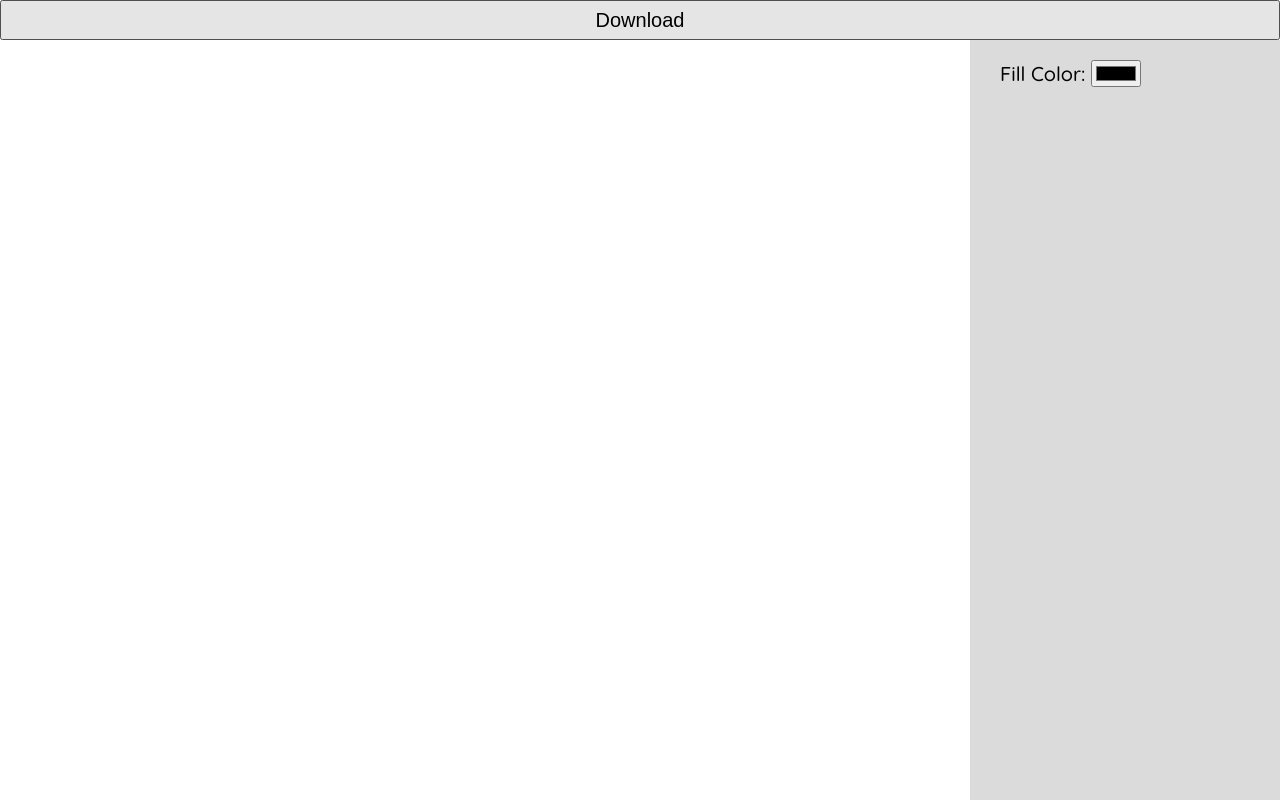
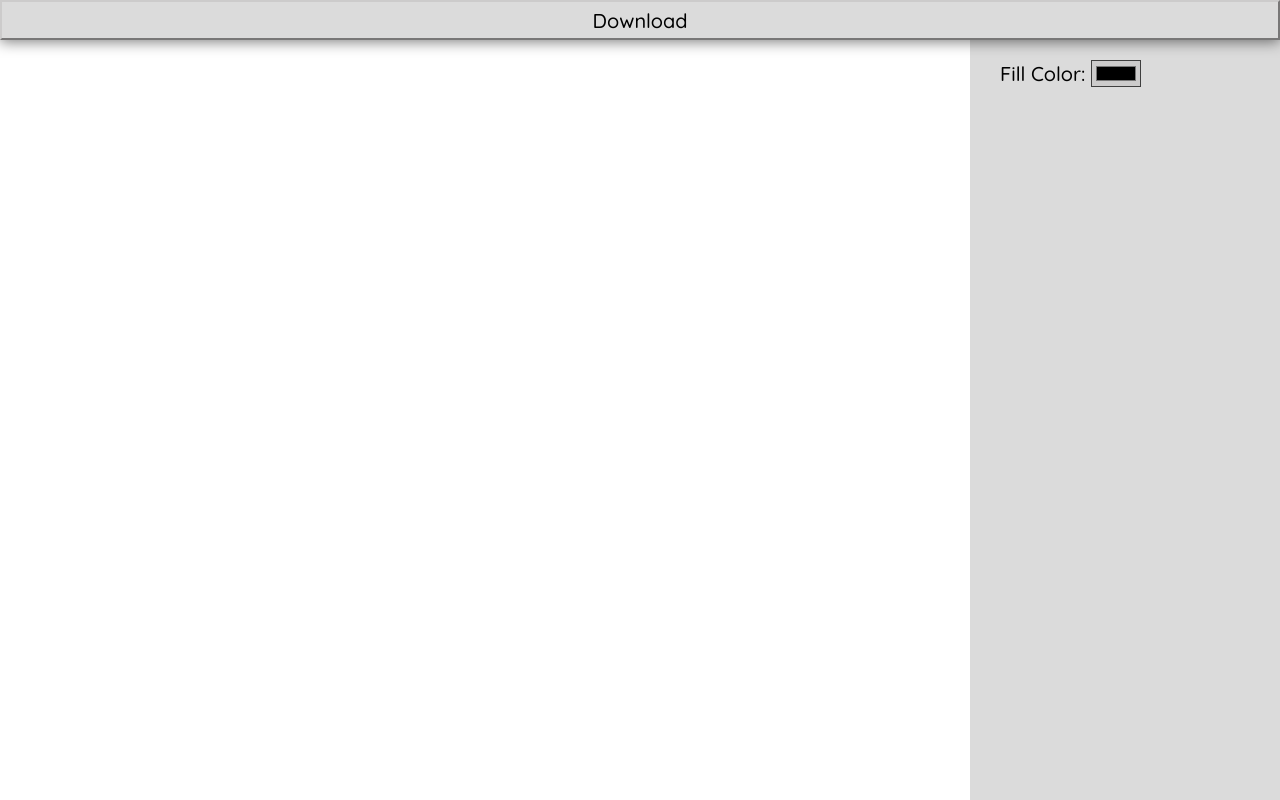
Before and after one commit to 99TheDark/SVG-Editor, a plain HTML site: page index.html in a window 1280 px wide. Drawn offline with Linux system fonts and the light colour scheme.

Commit message:
Update style.css

```diff
--- a/style.css
+++ b/style.css
@@ -4,12 +4,23 @@
     font-weight: 500;
 }
 
+/* gc = generic color */
 @media (prefers-color-scheme: light) {
-
+    :root {
+        --gc-main: #dbdbdb;
+        --gc-secondary: #cccbcb;
+        --gc-tertiary: #3f3f3f;
+        --gc-color-text: #000000;
+    }
 }
 
 @media (prefers-color-scheme: dark) {
-
+    :root {
+        --gc-main: #464646;
+        --gc-secondary: #646464;
+        --gc-tertiary: #848484;
+        --gc-text: #ffffff;
+    }
 }
 
 body {
@@ -17,8 +28,12 @@ body {
     padding: 0px;
     overflow-x: hidden;
     overflow-y: hidden;
+}
+
+* {
     font-family: "Quicksand", sans-serif;
     font-size: 20px;
+    color: var(--gc-text);
 }
 
 #svg {
@@ -54,7 +69,7 @@ body {
     height: calc(100vh - 40px - 20px*2);
     top: 40px;
     right: 0px;
-    background-color: #dbdbdb;
+    background-color: var(--gc-main);
     padding: 20px 30px;
     z-index: 3;
 }
@@ -63,6 +78,15 @@ body {
     width: 100vw;
     height: 40px;
     inset: 0px;
+    position: fixed;
     font-size: 20px;
     z-index: 5;
+    background-color: var(--gc-main);
+    border-color: var(--gc-secondary);
+    filter: drop-shadow(0px 2px 7px rgba(0, 0, 0, 0.5));
 }
+
+input[type=color] {
+    background-color: var(--gc-secondary);
+    border-color: var(--gc-tertiary);
+}
```
